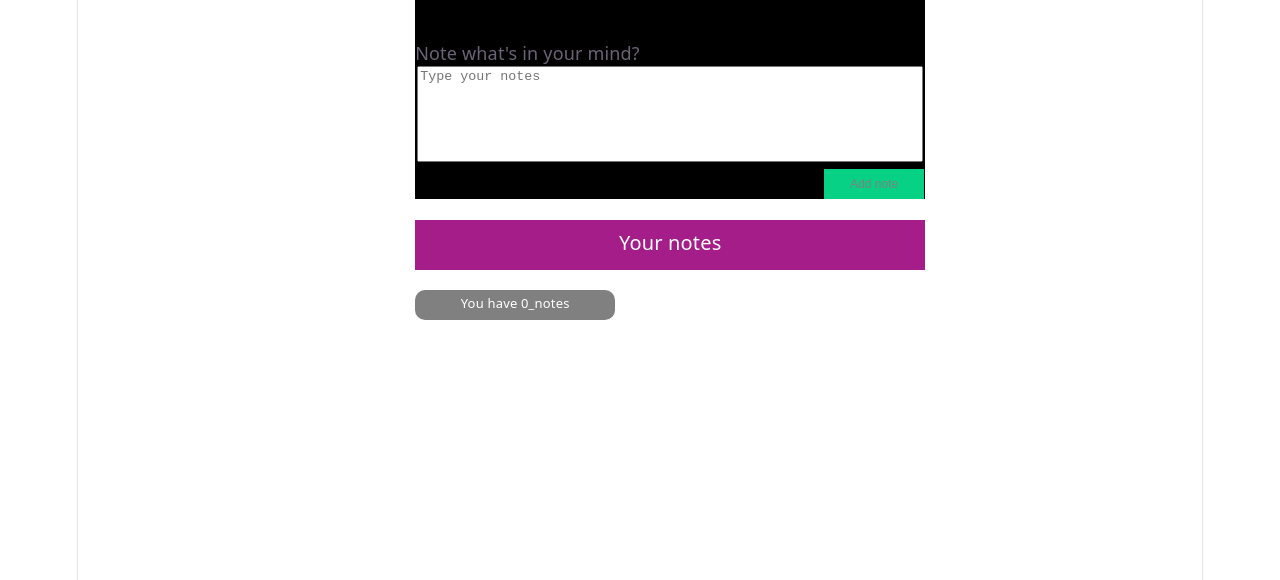
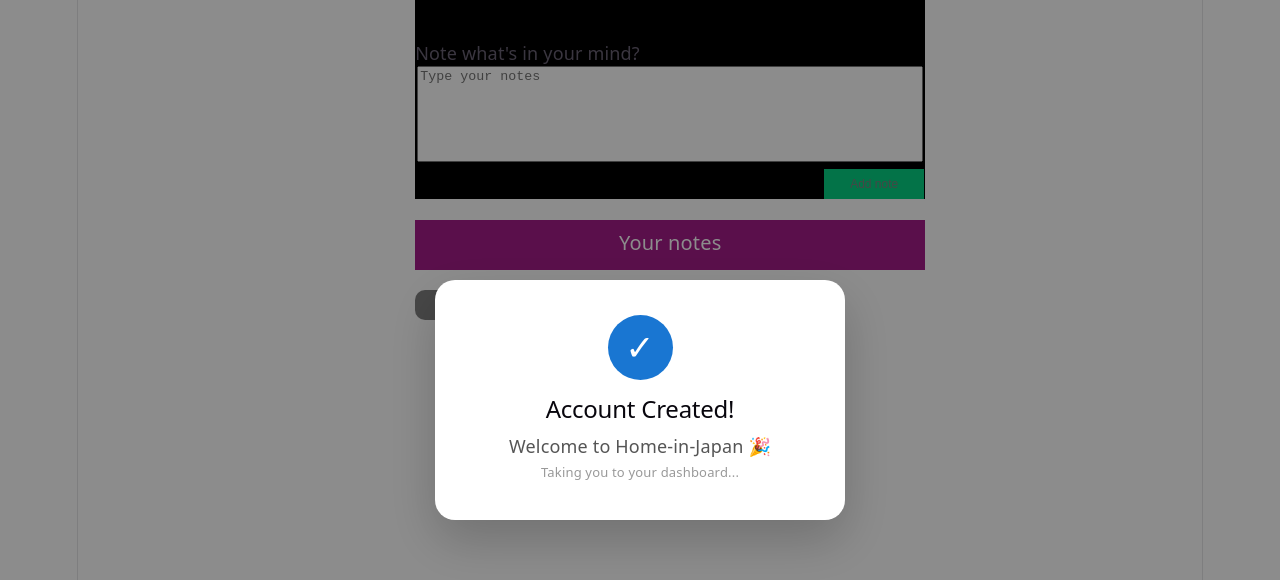
Before and after one commit to atraung98-del/Mynote, a React (Vite) app: page / in a window 1280 px wide. Shown: the top 580 px of the page. Built offline with nearby package versions, Linux system fonts and the light colour scheme.

Commit message:
new feat

```diff
--- a/src/assets/note.jsx
+++ b/src/assets/note.jsx
@@ -1,5 +1,5 @@
 import {useState,useEffect,useRef} from "react"
-
+import "src/index.css";
 function Items({id,name,del}){
   return(
     <div style={{marginTop:"50px"}}>
@@ -24,11 +24,14 @@
   )
 }
  export function Notes(){
-
+  const [successModal,setSuccessModal]=useState(false)
   const [data,setData]=useState(()=>{
     return JSON.parse(localStorage.getItem("posts"))|| [];
   });
 
+  setTimeout(()=>{
+    setSuccessModal(true);
+  },1500)
   useEffect(() => {
     localStorage.setItem("posts", JSON.stringify(data));
   }, [data]);
@@ -93,7 +96,27 @@
   />
 ))}
                 </ul>
+               {successModal && (
+    <div className="success-overlay">
+        <div className="success-modal">
 
+            <div className="success-icon">
+                ✓
+            </div>
+
+            <h2>Account Created!</h2>
+
+            <p>
+                Welcome to Home-in-Japan 🎉
+            </p>
+
+            <p className="success-small">
+                Taking you to your dashboard...
+            </p>
+
+        </div>
+    </div>
+)}
                 </div>
 
 
--- a/src/index.css
+++ b/src/index.css
@@ -109,3 +109,58 @@
   padding: 4px 8px;
   background: var(--code-bg);
 }
+.success-overlay {
+    position: fixed;
+    inset: 0;
+    background: rgba(0, 0, 0, 0.45);
+
+    display: flex;
+    justify-content: center;
+    align-items: center;
+
+    z-index: 9999;
+}
+
+.success-modal {
+    width: 360px;
+    padding: 35px 25px;
+
+    background: white;
+    border-radius: 20px;
+
+    text-align: center;
+
+    box-shadow: 0 20px 50px rgba(0, 0, 0, 0.2);
+}
+
+.success-icon {
+    width: 65px;
+    height: 65px;
+
+    margin: 0 auto 15px;
+
+    border-radius: 50%;
+
+    display: flex;
+    align-items: center;
+    justify-content: center;
+
+    background: #1976d2;
+    color: white;
+
+    font-size: 35px;
+    font-weight: bold;
+}
+
+.success-modal h2 {
+    margin-bottom: 10px;
+}
+
+.success-modal p {
+    color: #555;
+}
+
+.success-small {
+    font-size: 13px;
+    color: #999 !important;
+}
```
